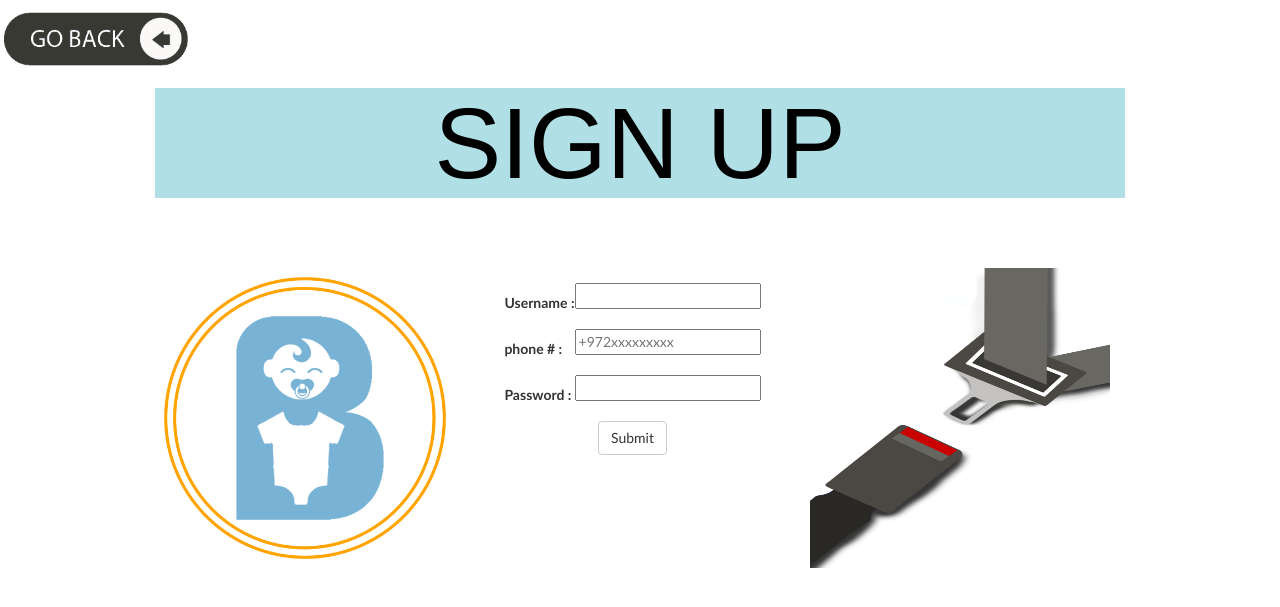
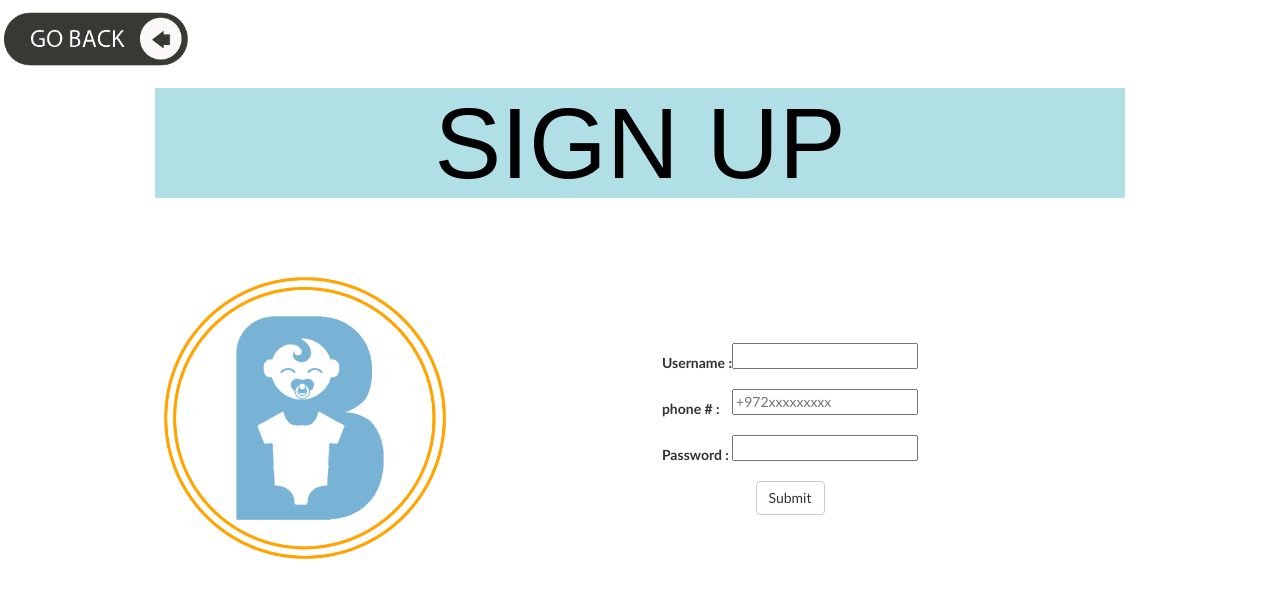
Before and after one commit to meet-projects/Y3S18-seed-app, a Flask app: page /register in a window 1280 px wide. Shown: the top 607 px of the page. Run offline with Flask 2, Linux system fonts and the light colour scheme; some libraries are stand-ins or nearby versions.

Commit message:
Sign Up Responsive

```diff
--- a/project/templates/register.html
+++ b/project/templates/register.html
@@ -113,15 +113,12 @@ float: right;
 	</div>
 <center>
 
-  <div class='BG'>
-      <img src="{{ url_for('static', filename = 'pictures/flipped photo.png')}}" height="300" width="300">
-</div>
 
 	<div class='row'>
 		<img src="{{ url_for('static', filename = 'pictures/LOGO1080.png')}}" align= "left" height="300" width="300">
   <table>
 		 <form action="/register" method = "POST" >
-
+		<br><br><br>
      <tr colspan="2">
       <div class="form-group">
          <td> <label class="signup_form_label" for="username"><b>Username  : </b></label></td>
```
